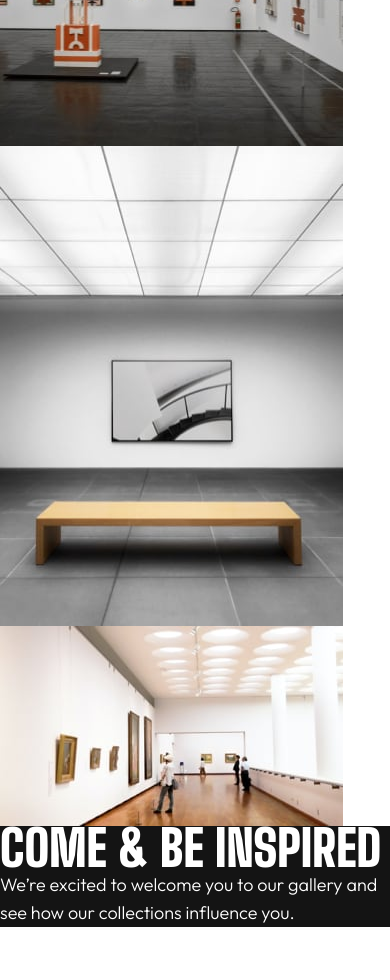
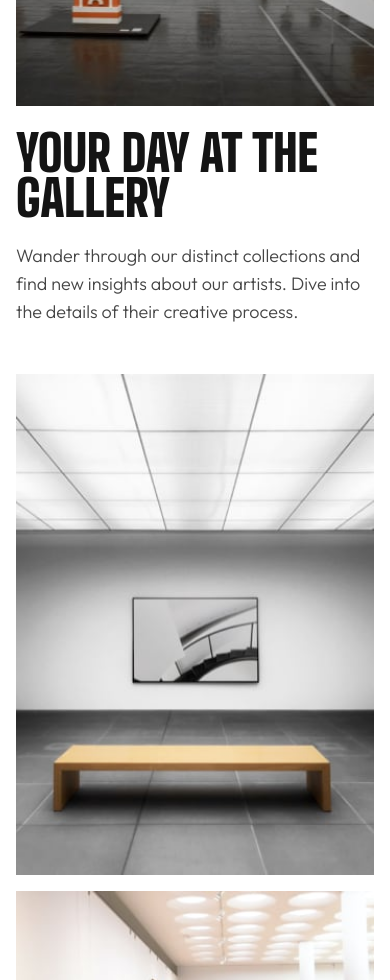
Before and after one commit to GrzywN/art-gallery-website, a website built with Parcel: page src/index.html in a window 390 px wide. Shown: the part 1020-2000 px from the top of the page. Before the commit the page ends 1947 px from the top, so only its background shows below. Built offline with nearby package versions, Linux system fonts and the light colour scheme.

Commit message:
add grid layout/design for mobile grid/gallery section

```diff
--- a/src/styles/base/_base.scss
+++ b/src/styles/base/_base.scss
@@ -1,7 +1,7 @@
 *,
 :before,
 :after {
-  // border: 1px dashed green;
+  // outline: 1px dashed green;
 }
 
 body {
@@ -17,9 +17,15 @@ header {
 
 main {
   display: flex;
-  align-items: flex-start;
   justify-content: center;
   width: 100%;
+
+  @include media('<medium') {
+    padding-top: 7.5rem;
+    padding-right: 1rem;
+    padding-bottom: 7.5rem;
+    padding-left: 1rem;
+  }
 
   @include media('>=medium', '<large') {
     padding-top: 7.5rem;
--- a/src/styles/layout/_grid.scss
+++ b/src/styles/layout/_grid.scss
@@ -2,12 +2,52 @@
   width: 100%;
 
   @include media('<medium') {
+    display: grid;
+    gap: 1rem;
+
+    &__item {
+      &--your-day {
+        display: flex;
+        align-items: center;
+        justify-content: space-between;
+
+        gap: 1.5625rem;
+        flex-direction: column-reverse;
+
+        margin-bottom: 2rem;
+
+        .grid__item-body {
+          display: grid;
+          gap: 1.3125rem;
+        }
+      }
+
+      &--come-and-be {
+        padding-top: 3rem;
+        padding-bottom: 3rem;
+        padding-left: 1.5rem;
+        padding-right: 1.5rem;
+
+        .grid__heading {
+          margin-bottom: 1.5rem;
+        }
+      }
+    }
+
     &__image {
+      object-fit: cover;
+
+      height: auto;
+      width: 100%;
+
       &--your-day {
+        content: url('../assets/mobile/image-grid-1.jpg');
       }
       &--big-image {
+        content: url('../assets/mobile/image-grid-2.jpg');
       }
       &--small-image {
+        content: url('../assets/mobile/image-grid-3.jpg');
       }
     }
   }
@@ -38,8 +78,7 @@
           display: grid;
           gap: 1.5rem;
 
-          width: min(223px, 100%);
-          // min-height: 18.6875rem;
+          width: min(13.9375rem, 100%);
         }
       }
 
```
